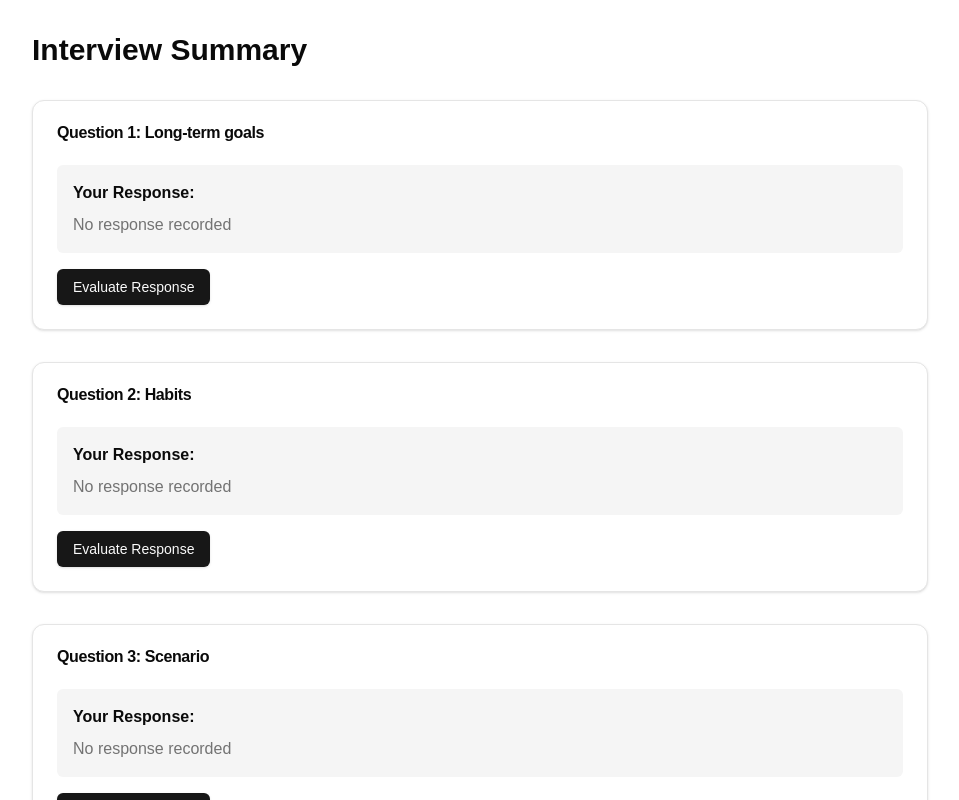
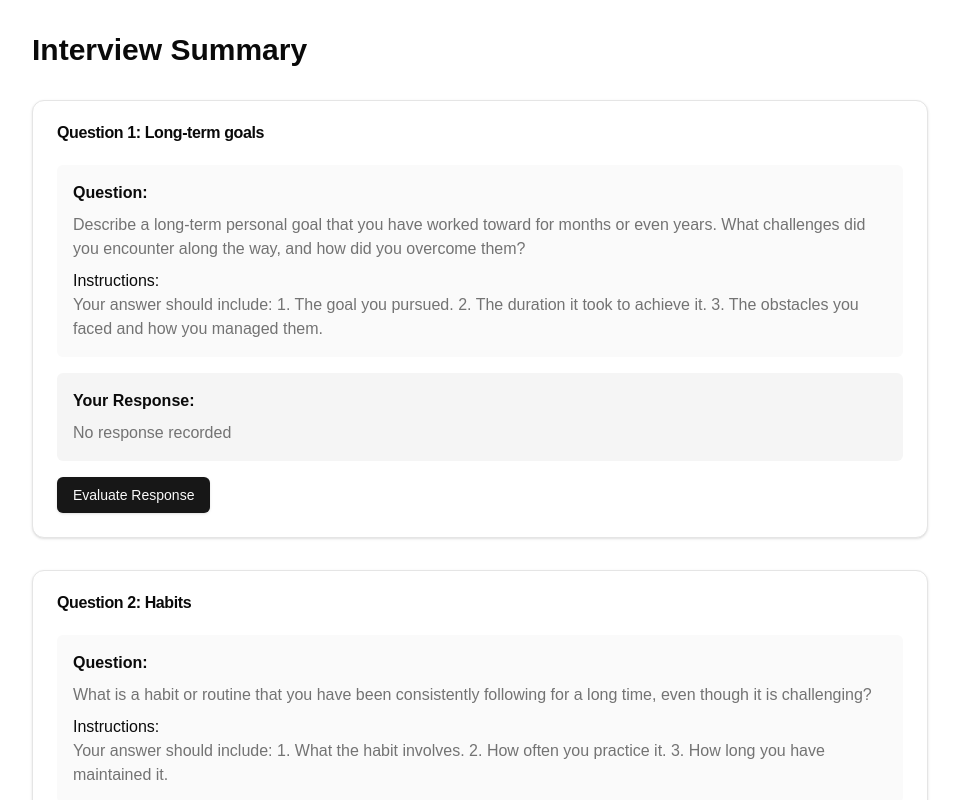
Before and after one commit to talensai/talens-app, a Next.js app: page /summary in a window 1280 px wide. Shown: the top 800 px of the page, without its empty margins (160-1119 px from the left). Built offline with nearby package versions, Linux system fonts and the light colour scheme.

Commit message:
feat: add question and user recording to summary

```diff
--- a/app/summary/page.tsx
+++ b/app/summary/page.tsx
@@ -60,7 +60,11 @@ export default function SummaryPage() {
   useEffect(() => {
     fetch('/quizData.json')
       .then(response => response.json())
-      .then(data => setQuestions(data.questions))
+      .then(data => {
+        // Sort questions by ID to ensure consistent order
+        const sortedQuestions = [...data.questions].sort((a, b) => a.id - b.id)
+        setQuestions(sortedQuestions)
+      })
       .catch(error => console.error('Error fetching quiz data:', error))
   }, [])
 
@@ -88,22 +92,49 @@ export default function SummaryPage() {
     }
   }
 
+  // Sort answers to match question order
+  const sortedAnswers = [...answers].sort((a, b) => a.questionId - b.questionId)
+
   return (
     <div className="min-h-screen bg-background p-8">
       <div className="max-w-4xl mx-auto space-y-8">
         <h1 className="text-3xl font-bold mb-8">Interview Summary</h1>
 
-        {questions.map(question => {
-          const answer = answers.find(a => a.questionId === question.id)
+        {questions.map((question, index) => {
+          const answer = sortedAnswers.find(a => a.questionId === question.id)
           const evaluation = evaluations[question.id]
           const isLoading = loadingStates[question.id]
 
           return (
             <Card key={question.id} className="bg-card">
               <CardHeader>
-                <CardTitle>Question {question.id}: {question.title}</CardTitle>
+                <CardTitle>Question {index + 1}: {question.title}</CardTitle>
               </CardHeader>
               <CardContent className="space-y-4">
+                {/* Question Display */}
+                <div className="bg-muted/50 p-4 rounded-md">
+                  <h3 className="font-semibold mb-2">Question:</h3>
+                  <p className="text-muted-foreground">{question.questionText}</p>
+                  {question.instructions && (
+                    <div className="mt-2">
+                      <h4 className="font-medium">Instructions:</h4>
+                      <p className="text-muted-foreground">{question.instructions}</p>
+                    </div>
+                  )}
+                </div>
+
+                {/* Audio Recording */}
+                {answer?.audioUrl && (
+                  <div className="bg-muted p-4 rounded-md">
+                    <h3 className="font-semibold mb-2">Your Recording:</h3>
+                    <audio controls className="w-full">
+                      <source src={answer.audioUrl} type="audio/webm" />
+                      Your browser does not support the audio element.
+                    </audio>
+                  </div>
+                )}
+
+                {/* Response Transcription */}
                 <div className="bg-muted p-4 rounded-md">
                   <h3 className="font-semibold mb-2">Your Response:</h3>
                   <p className="text-muted-foreground">
```
